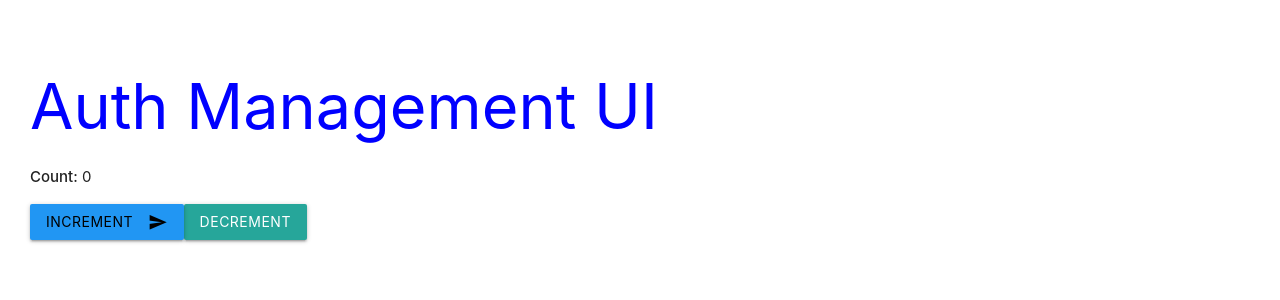
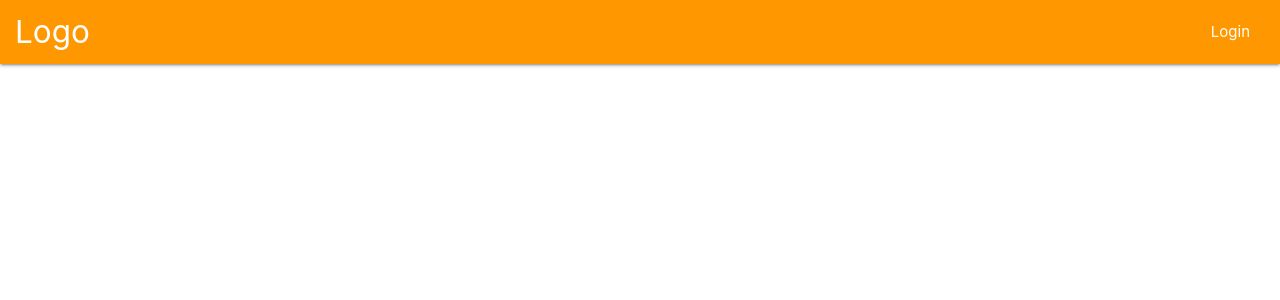
Before and after one commit to craigmiller160/auth-management-ui-vue, a Vue app: page / in a window 1280 px wide. Shown: the top 300 px of the page. Built offline with nearby package versions, Linux system fonts and the light colour scheme.

Commit message:
Began adding Navbar

```diff
--- a/src/App.vue
+++ b/src/App.vue
@@ -1,39 +1,15 @@
 <template>
-  <h1>Auth Management UI</h1>
-  <p><strong>Count:</strong> {{ state.count }}</p>
-  <button class="btn waves-effect waves-light blue black-text" @click="increment">
-    Increment
-    <i class="material-icons right">send</i>
-  </button>
-  <button class="btn" @click="decrement">Decrement</button>
+  <Navbar />
 </template>
 
 <script>
-import { reactive } from 'vue';
+import Navbar from '@/components/Navbar';
 
 export default {
-  setup() {
-    const state = reactive({
-      count: 0
-    });
-
-    const increment = () => state.count++;
-    const decrement = () => state.count--;
-
-    return {
-      state,
-      increment,
-      decrement
-    };
-  }
+  components: { Navbar }
 };
 </script>
 
 <style lang="scss">
-  body {
-    padding: 2rem;
-    h1 {
-      color: blue;
-    }
-  }
+
 </style>
--- /dev/null
+++ b/src/components/Navbar.vue
@@ -0,0 +1,22 @@
+<template>
+  <nav>
+    <div class="nav-wrapper orange">
+      <a href="#" class="brand-logo">Logo</a>
+      <ul class="right hide-on-med-and-down">
+        <li><a href="#">Login</a></li>
+      </ul>
+    </div>
+  </nav>
+</template>
+
+<script>
+export default {
+  name: 'Navbar'
+};
+</script>
+
+<style scoped lang="scss">
+.nav-wrapper {
+  padding: 0 1rem;
+}
+</style>
```
Also changed, not shown: .eslintrc.js.
